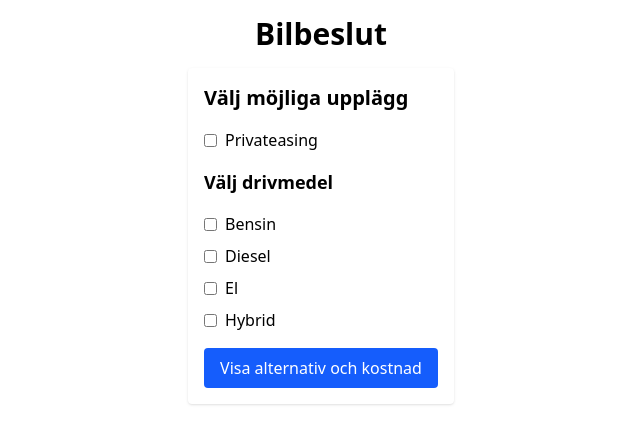
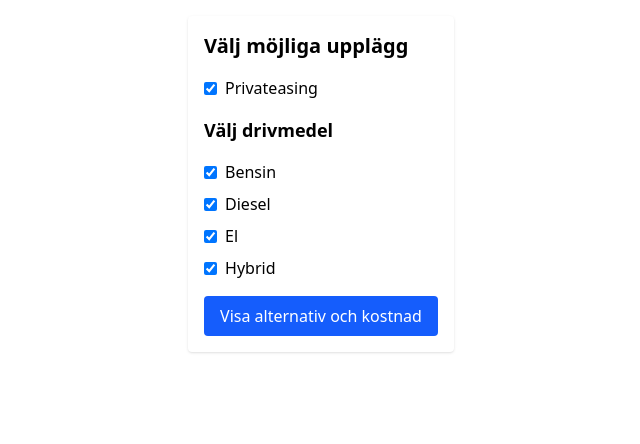
Before and after one commit to mile95/bilbeslut, an Angular app: page / in a window 1280 px wide. Shown: the top 444 px of the page, without its empty margins (319-959 px from the left). Built offline with nearby package versions, Linux system fonts and the light colour scheme.

Commit message:
select all by default in form

```diff
--- a/src/app/app.html
+++ b/src/app/app.html
@@ -1,7 +1,4 @@
 <div class="min-h-screen justify-center flex">
-  <div class="flex flex-col items-center">
-    <h1 class="text-3xl font-bold py-4">
-      Bilbeslut
-    </h1>
+  <div class="flex flex-col items-center pt-4">
     <app-form></app-form>
   </div>
--- a/src/form/form.html
+++ b/src/form/form.html
@@ -17,7 +17,7 @@
     </div>
 
 
-    <button type="submit" class="bg-blue-600 text-white px-4 py-2 rounded hover:bg-blue-700">
+    <button type="submit" class="bg-blue-600 text-white px-4 py-2 rounded hover:bg-blue-700 hover:cursor-pointer">
         Visa alternativ och kostnad
     </button>
 </form>
--- a/src/form/form.ts
+++ b/src/form/form.ts
@@ -31,12 +31,12 @@ export class FormComponent implements OnInit {
   constructor(private fb: FormBuilder) { }
   ngOnInit(): void {
     const arrangementControls = this.arrangementOptions.reduce((acc, option) => {
-      acc[option.controlName] = [false];
+      acc[option.controlName] = [true];
       return acc;
     }, {} as { [key: string]: any });
 
     const fuelControls = this.fuelOptions.reduce((acc, option) => {
-      acc[option.controlName] = [false];
+      acc[option.controlName] = [true];
       return acc;
     }, {} as { [key: string]: any });
 
```
